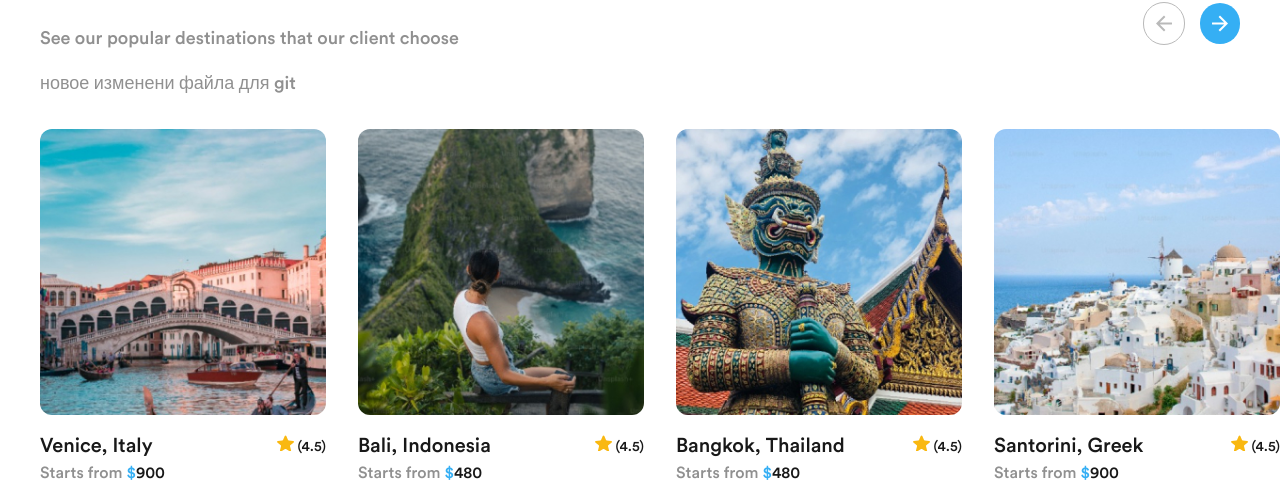
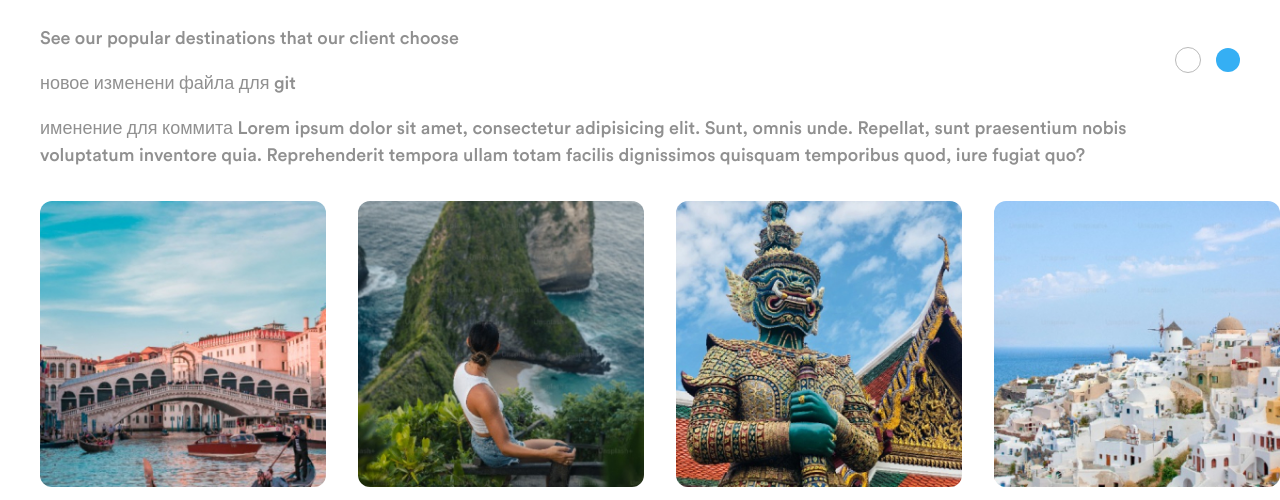
Before and after one commit to garishulc/travel-agent-gulp, a website: page src/html/index.html in a window 1280 px wide. Shown: the part 241-741 px from the top of the page. Drawn offline with nearby package versions, Linux system fonts and the light colour scheme; files that its build step writes are made by us from their sources; files whose address does not match are found by name; a web font is replaced by a local one.

Commit message:
второй коммит

```diff
--- a/src/html/blocks/popular.html
+++ b/src/html/blocks/popular.html
@@ -7,6 +7,12 @@
         <div class="text">
           <p>See our popular destinations that our client choose</p>
           <p>новое изменени файла для git</p>
+          <p>
+            именение для коммита Lorem ipsum dolor sit amet, consectetur
+            adipisicing elit. Sunt, omnis unde. Repellat, sunt praesentium nobis
+            voluptatum inventore quia. Reprehenderit tempora ullam totam facilis
+            dignissimos quisquam temporibus quod, iure fugiat quo?
+          </p>
         </div>
       </div>
       <div class="popular__controls">
```
